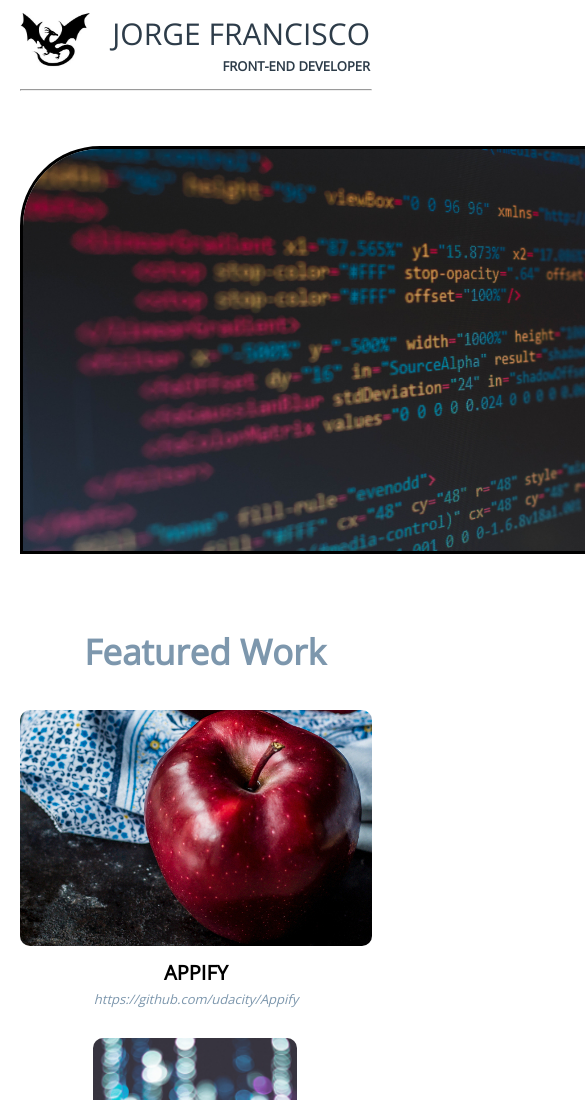
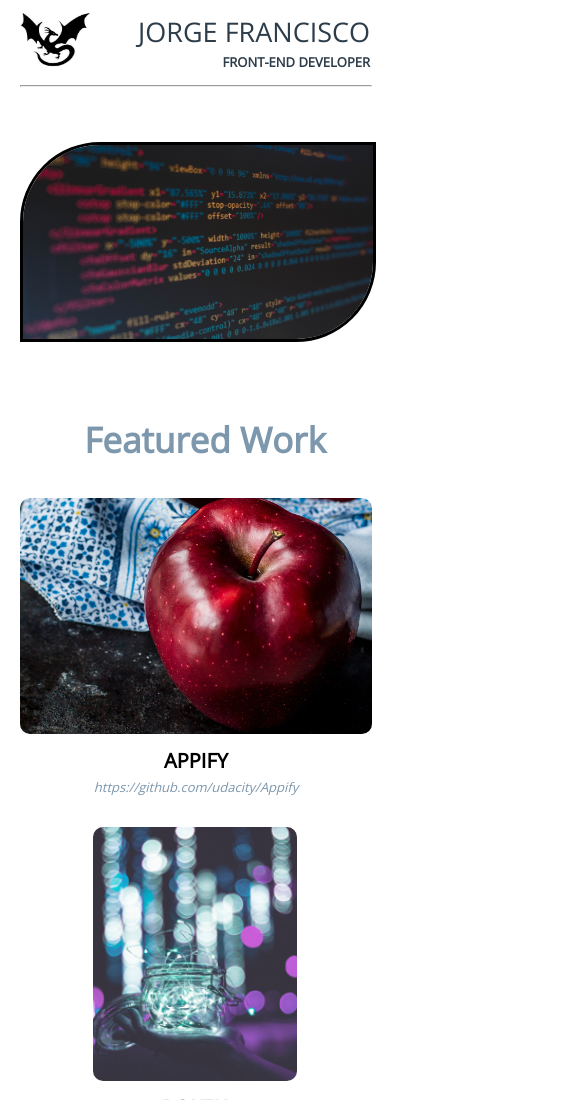
Before and after one commit to Jorge79/Build-a-Portfolio-Site, a plain HTML site: page index.html in a window 390 px wide. Shown: the top 1100 px of the page, 585 px wide, since content can reach past the window. Drawn offline with nearby package versions, Linux system fonts and the light colour scheme.

Commit message:
Second Delivery

```diff
--- a/index.html
+++ b/index.html
@@ -4,6 +4,7 @@
   <meta charset="UTF-8">
   <meta name="viewport" content="width=device-width, initial-scale=1.0">
   <link rel="stylesheet" href="styles.css">
+  <link href="https://fonts.googleapis.com/css?family=Open+Sans" rel="stylesheet">
   <link rel="shortcut icon" href="Images/FaviconSemFundo.png"/>
   <title>Jorge's Portfolio</title>
 </head>
--- a/styles.css
+++ b/styles.css
@@ -1,5 +1,3 @@
-@import url(//fonts.googleapis.com/css?family=Open+Sans);
-
 body {
     margin-left: 220px;
     margin-right: 220px;
@@ -45,7 +43,7 @@ main {
 .main-image {
     border-radius: 80px 0px 80px 0px;
     border-style: solid;
-    width: 907px;
+    width: 100%;
 }
 
 footer {
@@ -107,13 +105,13 @@ footer {
     }
 
     .heading {
-        font-size: 30px;
+        font-size: 27px;
         display: flex;
         justify-content: space-between;
     }
 
     .main-image {
-        width: 356px;
+        margin-top: 15px;
     }
 
     footer {
@@ -130,7 +128,6 @@ footer {
 
     .main-image {
         margin-top: 15px;
-        width: 724px;
     }
 
     p {
```
